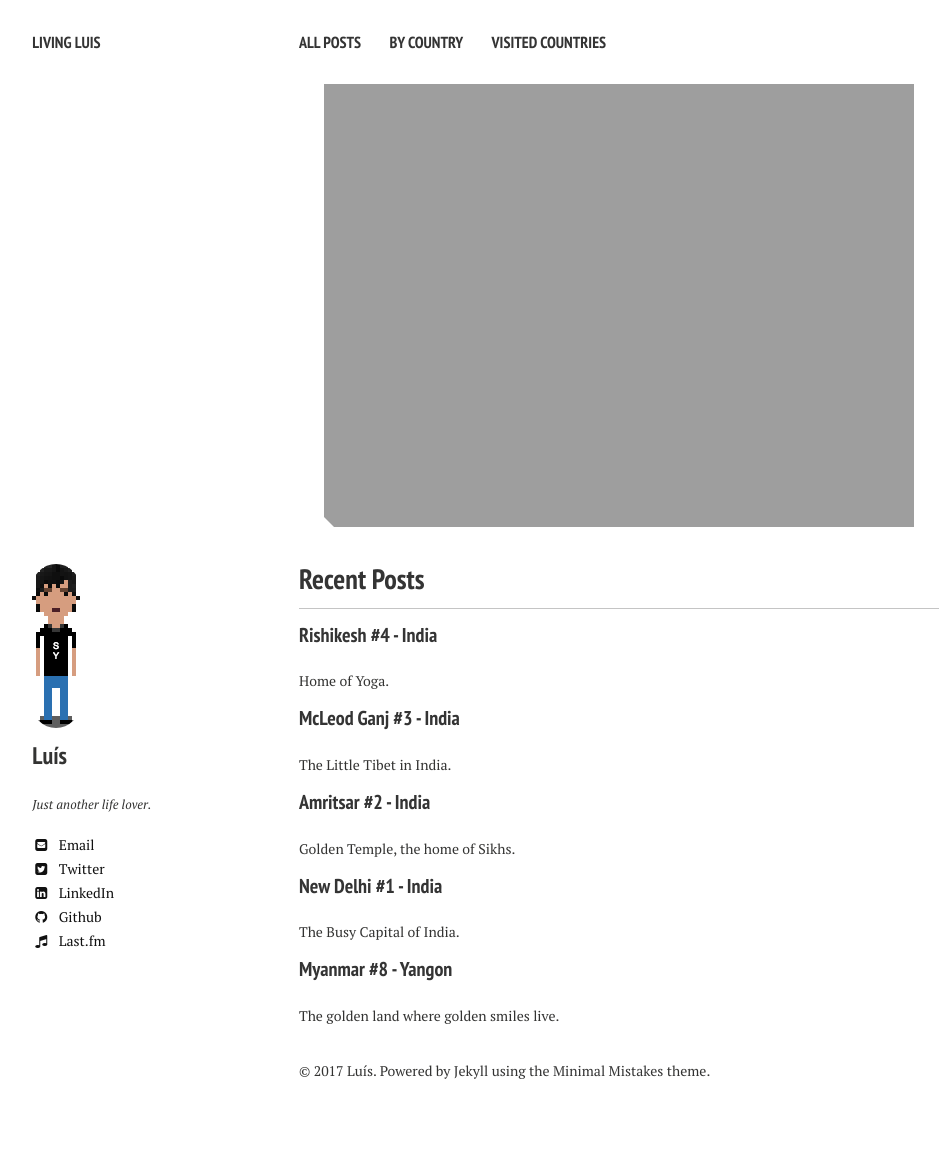
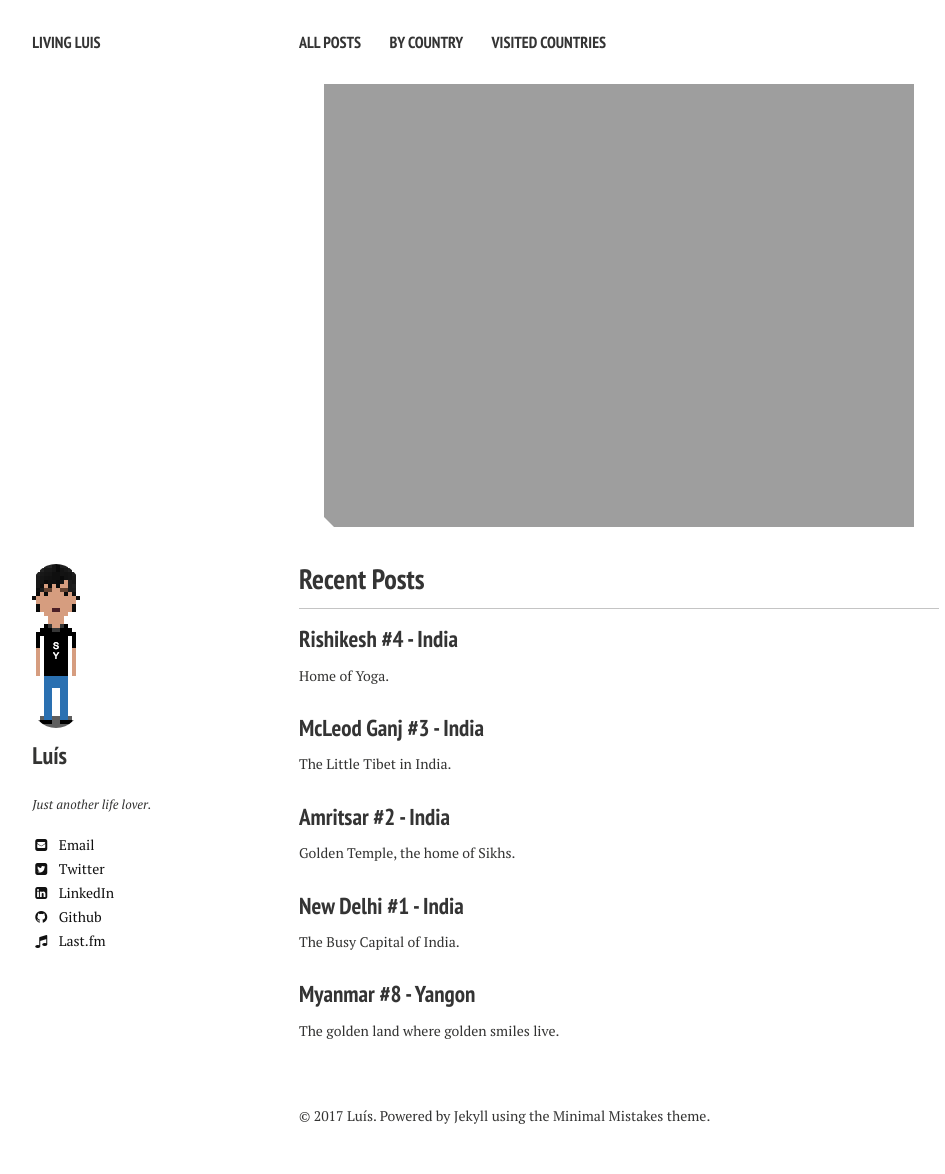
Before and after one commit to luiscspinho/luiscspinho.github.io, a Jekyll site: the page built from index.md, in a window 1280 px wide. Shown: the whole page, without its empty margins (21-966 px from the left). Built offline with Jekyll 4.4.1, drawn with Linux system fonts in a browser that asks for light colours; nearby versions of some CDN libraries; before the commit the page ends 1129 px from its top, so only the background shows below that.

Commit message:
Homepage image link

```diff
--- a/_layouts/home.html
+++ b/_layouts/home.html
@@ -21,9 +21,11 @@
     {% else %}
       "{{ site.url }}/images/{{ page.image.feature }}"
     {% endif %} -->
-  <img src= "{{ site.url }}/images/{{ site.posts[0].image.feature }}"
-    {{ site.posts[0].image.feature }}
-  alt="{{ page.title }} feature image">
+  <a href="{{ site.url }}{{ site.posts[0].url }}">
+    <img src= "{{ site.url }}/images/{{ site.posts[0].image.feature }}"
+      {{ site.posts[0].image.feature }}
+    alt="{{ page.title }} feature image">
+  </a>
   {% if page.image.credit %}
     <span class="image-credit">Photo Credit: <a href="{{ page.image.creditlink }}">{{ page.image.credit }}</a></span>
   {% endif %}
--- a/_sass/page.scss
+++ b/_sass/page.scss
@@ -279,7 +279,7 @@
 	article {
 		h2 {
 			margin-bottom: 4px;
-			@include font-rem(20);
+			@include font-rem(23);
 			&.link-post {
 				margin-bottom: 0px + $doc-line-height;
 				margin-bottom: 0rem + ($doc-line-height / $doc-font-size);
@@ -287,6 +287,8 @@
 		}
 		p {
 			@include font-rem(14);
+			margin-top: 15px;
+			margin-bottom: 30px;
 		}
 		p+p {
 			text-indent: 0;
```
